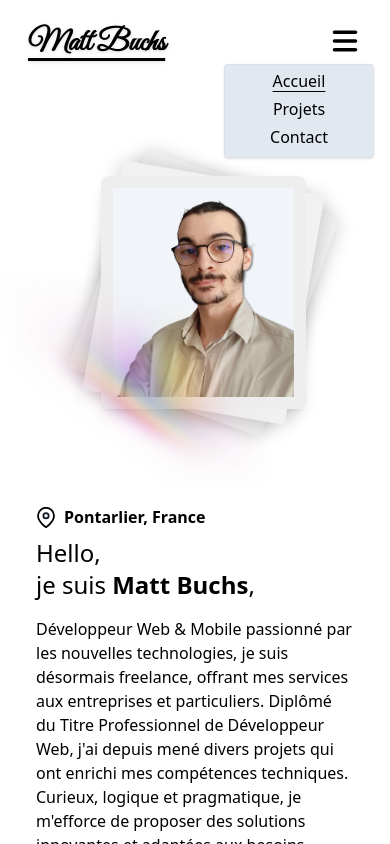
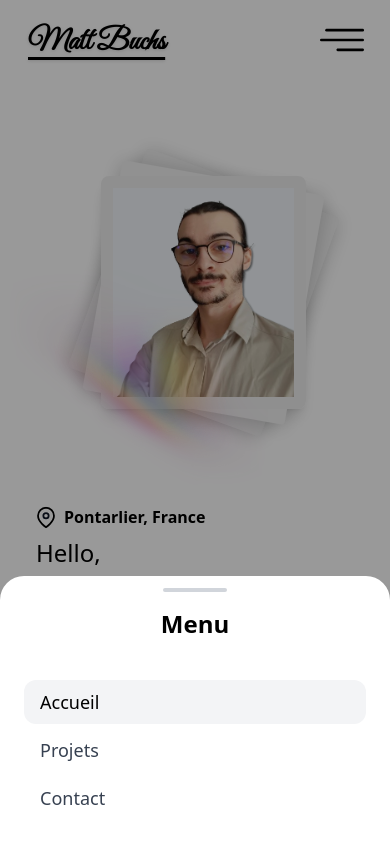
Before and after one commit to MattBuchs/NewPortfolio, a React (Vite) app: page / in a window 390 px wide. Both pictures are taken after a click on the button 345 px from the left and 41 px from the top of the page. Shown: the top 844 px of the page. Built offline with nearby package versions, Linux system fonts and the light colour scheme.

Commit message:
add overflow-x-hidden class to main element for improved layout handling

```diff
--- a/src/components/Header/NavBar.jsx
+++ b/src/components/Header/NavBar.jsx
@@ -1,10 +1,12 @@
 import { useEffect, useRef, useState } from "react";
 import { NavLink } from "react-router-dom";
 import { useScreenSize } from "../../hook/useScreenSize";
+import { motion, AnimatePresence } from "framer-motion";
 
 export default function NavBar({ isProjectPage }) {
     const screenWidth = useScreenSize().width;
     const navRef = useRef(null);
+    const modalRef = useRef(null);
     const [toggle, setToggle] = useState(false);
     const [disableParallax, setdisableParallax] = useState(false);
 
@@ -17,7 +19,12 @@ export default function NavBar({ isProjectPage }) {
 
     useEffect(() => {
         const handleClickOutside = (event) => {
-            if (navRef.current && !navRef.current.contains(event.target)) {
+            if (
+                navRef.current &&
+                !navRef.current.contains(event.target) &&
+                modalRef.current &&
+                !modalRef.current.contains(event.target)
+            ) {
                 setToggle(false);
             }
         };
@@ -30,9 +37,50 @@ export default function NavBar({ isProjectPage }) {
         };
     }, [toggle]);
 
+    // Animation variants pour la modal
+    const backdropVariants = {
+        hidden: { opacity: 0 },
+        visible: {
+            opacity: 1,
+            transition: { duration: 0.3 },
+        },
+        exit: {
+            opacity: 0,
+            transition: { delay: 0.2, duration: 0.3 },
+        },
+    };
+
+    const modalVariants = {
+        hidden: { y: "100%" },
+        visible: {
+            y: 0,
+            transition: {
+                type: "spring",
+                damping: 25,
+                stiffness: 300,
+            },
+        },
+        exit: {
+            y: "100%",
+            transition: { duration: 0.3 },
+        },
+    };
+
+    const menuItemVariants = {
+        hidden: { opacity: 0, y: 20 },
+        visible: (custom) => ({
+            opacity: 1,
+            y: 0,
+            transition: {
+                delay: 0.1 + custom * 0.1,
+                duration: 0.5,
+            },
+        }),
+    };
+
     return (
         <header
-            className={`w-full mx-auto mt-4 absolute z-40 flex justify-center${
+            className={`w-full mx-auto mt-3 absolute z-40 flex justify-center${
                 isProjectPage ? "" : " sm:mt-8"
             }`}
         >
@@ -50,27 +98,45 @@ export default function NavBar({ isProjectPage }) {
 
                 <nav ref={navRef} className="h-full rounded-bl flex">
                     {disableParallax && (
-                        <button
-                            className="sm:hidden hover:bg-black/30 flex justify-center items-center w-[50px] h-[50px] rounded-full"
+                        <motion.button
+                            className="sm:hidden w-14 h-14 flex items-center justify-center hover:bg-stone-200 rounded-full p-1.5"
                             onClick={() => setToggle(!toggle)}
+                            whileTap={{ scale: 0.95 }}
                         >
                             <svg
+                                width="67"
+                                height="34"
+                                viewBox="0 0 67 34"
+                                fill="none"
                                 xmlns="http://www.w3.org/2000/svg"
-                                viewBox="0 0 448 512"
-                                className="w-7 h-7"
+                                className="w-full h-full"
                             >
-                                <path d="M0 96C0 78.3 14.3 64 32 64H416c17.7 0 32 14.3 32 32s-14.3 32-32 32H32C14.3 128 0 113.7 0 96zM0 256c0-17.7 14.3-32 32-32H416c17.7 0 32 14.3 32 32s-14.3 32-32 32H32c-17.7 0-32-14.3-32-32zM448 416c0 17.7-14.3 32-32 32H32c-17.7 0-32-14.3-32-32s14.3-32 32-32H416c17.7 0 32 14.3 32 32z" />
+                                <rect
+                                    x="8"
+                                    width="59"
+                                    height="4"
+                                    rx="2"
+                                    fill="black"
+                                />
+                                <rect
+                                    y="15"
+                                    width="67"
+                                    height="4"
+                                    rx="2"
+                                    fill="black"
+                                />
+                                <path
+                                    d="M25 32C25 30.8954 25.8954 30 27 30H65C66.1046 30 67 30.8954 67 32V32C67 33.1046 66.1046 34 65 34H27C25.8954 34 25 33.1046 25 32V32Z"
+                                    fill="black"
+                                />
                             </svg>
-                        </button>
+                        </motion.button>
                     )}
-                    <ul
-                        className={
-                            !toggle
-                                ? "items-center h-full text-lg hidden sm:flex"
-                                : "absolute z-50 top-12 right-4 bg-slate-200 w-[150px] flex flex-col items-center py-1 rounded border border-gray-400/10 shadow"
-                        }
-                    >
-                        <li className="sm:mr-4 mb-1">
+
+                    {/* Menu pour les écrans larges */}
+                    {!disableParallax && (
+                        <ul className="items-center h-full text-lg flex">
+                            <li className="mr-4">
                                 <NavLink
                                     to="/"
                                     className={({ isActive }) =>
@@ -83,7 +149,7 @@ export default function NavBar({ isProjectPage }) {
                                     Accueil
                                 </NavLink>
                             </li>
-                        <li className="sm:mr-4 mb-1">
+                            <li className="mr-4">
                                 <NavLink
                                     to="/projects"
                                     className={({ isActive }) =>
@@ -96,7 +162,7 @@ export default function NavBar({ isProjectPage }) {
                                     Projets
                                 </NavLink>
                             </li>
-                        <li className="mb-1">
+                            <li>
                                 <NavLink
                                     to="/contact"
                                     className={({ isActive }) =>
@@ -110,8 +176,117 @@ export default function NavBar({ isProjectPage }) {
                                 </NavLink>
                             </li>
                         </ul>
+                    )}
                 </nav>
             </div>
+
+            {/* Modal de navigation mobile */}
+            <AnimatePresence>
+                {toggle && disableParallax && (
+                    <>
+                        <motion.div
+                            className="fixed inset-0 bg-black/40 z-40"
+                            variants={backdropVariants}
+                            initial="hidden"
+                            animate="visible"
+                            exit="exit"
+                            onClick={() => setToggle(false)}
+                        />
+
+                        <motion.div
+                            ref={modalRef}
+                            className="fixed bottom-0 left-0 right-0 bg-white rounded-t-3xl shadow-lg z-50 overflow-hidden"
+                            variants={modalVariants}
+                            initial="hidden"
+                            animate="visible"
+                            exit="exit"
+                        >
+                            <div
+                                className="flex justify-center pt-3 pb-4"
+                                onClick={() => setToggle(false)}
+                            >
+                                <div className="w-16 h-1 bg-gray-300 rounded-full" />
+                            </div>
+
+                            <motion.h3
+                                className="text-center text-2xl font-semibold mb-4"
+                                initial={{ opacity: 0 }}
+                                animate={{
+                                    opacity: 1,
+                                    transition: { delay: 0.2 },
+                                }}
+                            >
+                                Menu
+                            </motion.h3>
+
+                            <div className="p-6">
+                                <ul className="space-y-1">
+                                    <motion.li
+                                        custom={0}
+                                        variants={menuItemVariants}
+                                        initial="hidden"
+                                        animate="visible"
+                                    >
+                                        <NavLink
+                                            to="/"
+                                            className={({ isActive }) =>
+                                                `block py-2 px-4 text-lg ${
+                                                    isActive
+                                                        ? "bg-gray-100 text-black font-medium rounded-xl"
+                                                        : "text-gray-700"
+                                                }`
+                                            }
+                                            onClick={() => setToggle(false)}
+                                        >
+                                            Accueil
+                                        </NavLink>
+                                    </motion.li>
+                                    <motion.li
+                                        custom={1}
+                                        variants={menuItemVariants}
+                                        initial="hidden"
+                                        animate="visible"
+                                    >
+                                        <NavLink
+                                            to="/projects"
+                                            className={({ isActive }) =>
+                                                `block py-2 px-4 text-lg ${
+                                                    isActive
+                                                        ? "bg-gray-100 text-black font-medium rounded-xl"
+                                                        : "text-gray-700"
+                                                }`
+                                            }
+                                            onClick={() => setToggle(false)}
+                                        >
+                                            Projets
+                                        </NavLink>
+                                    </motion.li>
+                                    <motion.li
+                                        custom={2}
+                                        variants={menuItemVariants}
+                                        initial="hidden"
+                                        animate="visible"
+                                    >
+                                        <NavLink
+                                            to="/contact"
+                                            className={({ isActive }) =>
+                                                `block py-2 px-4 text-lg ${
+                                                    isActive
+                                                        ? "bg-gray-100 text-black font-medium rounded-xl"
+                                                        : "text-gray-700"
+                                                }`
+                                            }
+                                            onClick={() => setToggle(false)}
+                                        >
+                                            Contact
+                                        </NavLink>
+                                    </motion.li>
+                                </ul>
+                            </div>
+                        </motion.div>
+                    </>
+                )}
+            </AnimatePresence>
         </header>
     );
 }
--- a/src/pages/Home.jsx
+++ b/src/pages/Home.jsx
@@ -9,7 +9,7 @@ export default function Home() {
     return (
         <>
             <NavBar />
-            <main>
+            <main className="overflow-x-hidden">
                 <Presentation />
                 <About />
                 <Services />
```
Lines whose indentation alone changed are shown as unchanged.
